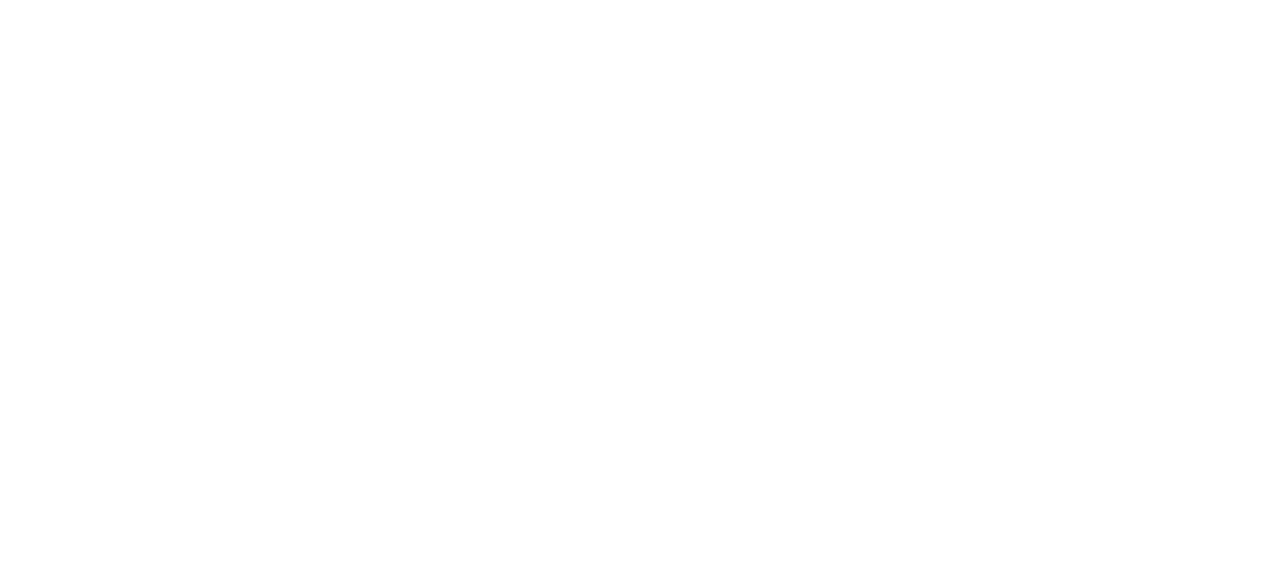
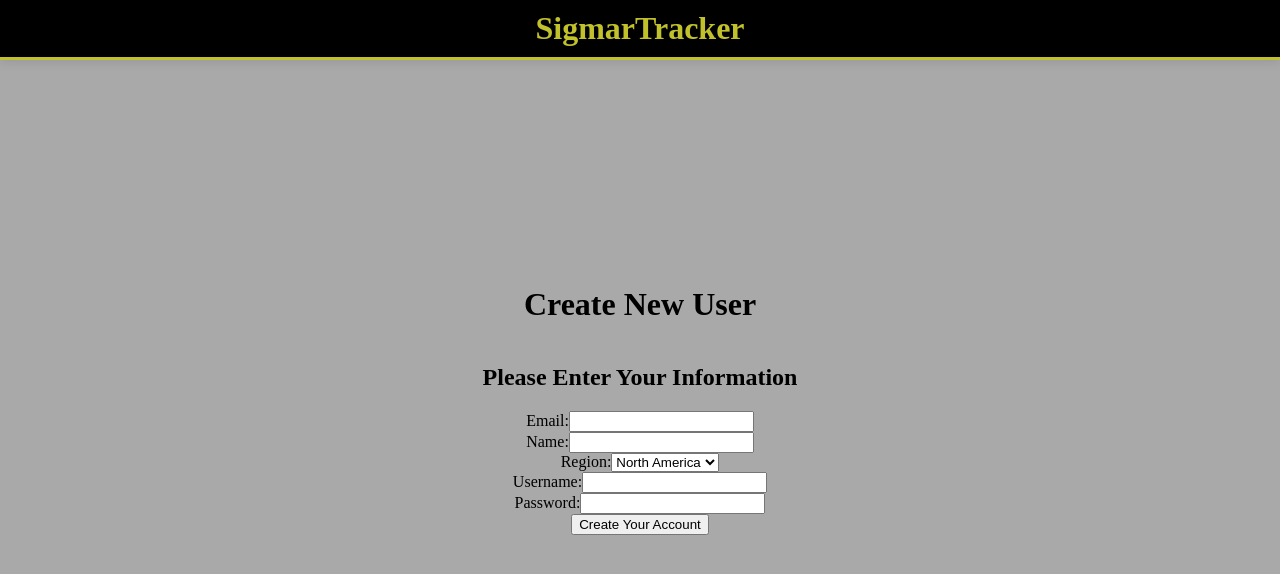
Before and after one commit to OzLievano/WarhammerTracker, a React app in the folder frontend/: page /create-user in a window 1280 px wide. Before the commit this address had no page. Shown: the top 574 px of the page. Built offline with nearby package versions, Linux system fonts and the light colour scheme.

Commit message:
feat: added create new user page and wired up createNewUser reducer

```diff
--- a/frontend/package.json
+++ b/frontend/package.json
@@ -15,6 +15,7 @@
     "@types/react": "^18.2.38",
     "@types/react-dom": "^18.2.17",
     "@types/redux-logger": "^3.0.12",
+    "@types/uuid": "^9.0.7",
     "cross-env": "^7.0.3",
     "css-loader": "^6.8.1",
     "dotenv": "^16.3.1",
--- a/frontend/src/App.tsx
+++ b/frontend/src/App.tsx
@@ -4,13 +4,10 @@
 import { LoginPage } from "./components/loginPage/LoginPage";
 import './app.css';
 import { HomePage } from "./components/homePage/HomePage";
-import { Provider } from "react-redux";
-import { store } from "./store";
+
 
 export const App:FunctionComponent = () => {
   return (
-    <Provider store={store}>
       <LoginPage/>
-    </Provider>
   )
 }
--- /dev/null
+++ b/frontend/src/components/loginPage/CreateUserPage.tsx
@@ -0,0 +1,89 @@
+import React, {useState} from 'react'
+import { HeaderBar } from '../headers/HeaderBar'
+import { useDispatch } from 'react-redux';
+import { useNavigate } from 'react-router-dom';
+import { createUser, User } from '../../slices/usersSlice';
+
+
+interface NewUser {
+  name: string;
+  email: string;
+  username: string;
+  password: string;
+  region: string;
+}
+export const CreateUserPage = () => {
+  const dispatch = useDispatch();
+  const navigate = useNavigate();
+  const [newUserData, setNewUserData] = useState<NewUser>({
+    name: '',
+    email: '',
+    username: '',
+    password: '',
+    region: ''
+  })
+
+  const submitCreateUser = () => {
+    try{
+      if (!newUserData.name || !newUserData.username || !newUserData.password || !newUserData.region) {
+        console.error('Validation failed: Please fill out all fields');
+        throw new Error('Please fill out all fields');
+      }
+      dispatch(createUser({newUserData}))
+      console.log(`created new User ${newUserData}`);
+      navigate('/');
+    }
+    catch(error) {
+      alert('OOOPS!')
+    }
+  }
+
+  const handleNewUserInformation = (e: React.ChangeEvent<HTMLInputElement>) => {
+    e.preventDefault();
+    setNewUserData({...newUserData,[e.target.name] : e.target.value})
+  }
+
+  return (
+    <div className='page-container'>
+      <HeaderBar />
+      <h1>Create New User</h1>
+      <form className='login-form' onSubmit={submitCreateUser}>
+        <h2>Please Enter Your Information</h2>
+        <label>
+          Email:
+          <input type='email' value={newUserData.email} onChange={handleNewUserInformation} />
+        </label>
+        <label>
+          Name:
+          <input type='text' value={newUserData.name} onChange={handleNewUserInformation}/>
+        </label>
+        <label>
+          Region:
+          <select value={newUserData.region} onChange={(e) => handleNewUserInformation}>
+            <option value='North America'>
+              North America
+            </option>
+            <option value='Europe'>
+              Europe
+            </option>
+            <option value='Latin America'>
+              Latin America
+            </option>
+            <option value='UK'>
+              UK
+            </option>
+          </select>
+        </label>
+        <label>
+          Username:
+          <input type='text' value={newUserData.username} onChange={handleNewUserInformation}/>
+        </label>
+        <label>
+          Password:
+          <input type='password' value={newUserData.password} onChange={handleNewUserInformation}/>
+        </label>
+        <button>Create Your Account</button>
+      </form>
+    </div>
+  )
+}
--- a/frontend/src/components/loginPage/LoginPage.tsx
+++ b/frontend/src/components/loginPage/LoginPage.tsx
@@ -15,7 +15,7 @@
     userPassword: '',
   });
   const navigate = useNavigate();
-  //TODO: onSubmit
+
   const login = () => {
     const isExistingUser = users.hasOwnProperty(userData.userName);
     if(isExistingUser) {
@@ -27,7 +27,11 @@
     }
   }
 
-  const handleUserLoginInput = (e: React.ChangeEvent<HTMLInputElement>) => {
+  const navigateToCreateNewUser = () => {
+    navigate('/create-user')
+  }
+
+  const handleUserLoginInformation = (e: React.ChangeEvent<HTMLInputElement>) => {
     e.preventDefault();
     setUserData({...userData,[e.target.name] : e.target.value})
   }
@@ -38,15 +42,15 @@
       <form className='login-form' onSubmit={login}>
         <h1>Sigmar Tracker</h1>
         <label htmlFor="userName">
-          <span>User Name:</span>
-          <input name="userName" id="userName" required type="text" value={userData.userName} onChange={handleUserLoginInput}/>
+          User Name:
+          <input name="userName" id="userName" required type="text" value={userData.userName} onChange={handleUserLoginInformation}/>
         </label>
         <label htmlFor='userPassword'>
-          <span>Password:</span>
-          <input name="userPassword" id="userPassword" required type="password" value={userData.userPassword} onChange={handleUserLoginInput}/>
+          Password:
+          <input name="userPassword" id="userPassword" required type="password" value={userData.userPassword} onChange={handleUserLoginInformation}/>
         </label>
         {/*TODO: wire up forgot password */}
-        <span>Create a New Account</span>
+        <span className='create-user' onClick={navigateToCreateNewUser}>Create a New Account</span>
         <span>Forgot Password?</span>
         <button>Login</button>
       </form>
--- a/frontend/src/components/loginPage/loginPage.css
+++ b/frontend/src/components/loginPage/loginPage.css
@@ -8,3 +8,8 @@
 .login-form span {
   display: block;
 }
+
+.login-form span:hover {
+  cursor: pointer;
+  color: yellow;
+}
--- a/frontend/src/index.tsx
+++ b/frontend/src/index.tsx
@@ -9,15 +9,20 @@
 import CreateMatch from './components/matches/CreateMatch';
 import { RoundInformation } from './components/matches/RoundInformation';
 import { MatchSummary } from './components/matches/MatchSummary';
+import { CreateUserPage } from './components/loginPage/CreateUserPage';
+import { Provider } from 'react-redux';
+import { store } from './store';
 
 // `!` is a non-null assertion because we are sure the value will never be null
 const root = ReactDOM.createRoot(document.getElementById('root')!);
 
 root.render(
   <React.StrictMode>
+    <Provider store={store}>
       <BrowserRouter>
       <Routes>
-        <Route path='/' element={<App/>} />
+          <Route path='/' element={<App />} />
+          <Route path='/create-user' element={<CreateUserPage/>}/>
           <Route path='/home' element={<HomePage/>} />
           <Route path='/leaderboards' element={<LeaderBoardHome/>} />
           <Route path="/create-match" element={<CreateMatch/>}/>
@@ -27,5 +32,6 @@
           <Route path='/user-profile' element={<ProfilePage/>} />
         </Routes>
       </BrowserRouter>
+    </Provider>
   </React.StrictMode>
 );
--- a/frontend/src/slices/usersSlice.ts
+++ b/frontend/src/slices/usersSlice.ts
@@ -1,13 +1,13 @@
-import { createSlice, createSelector } from '@reduxjs/toolkit'
+import { createSlice, createSelector, PayloadAction } from '@reduxjs/toolkit'
 import { ThunkMiddleware, Middleware, AnyAction, Dispatch } from '@reduxjs/toolkit';
-
+import {v4 as uuidv4} from 'uuid';
 export const myMiddleware: Middleware<{}, { users: UserState }, Dispatch<AnyAction>> = (store) => (next) => (action) => {
   // Your middleware logic here
   return next(action);
 };
 
-interface User {
-  id: number;
+export interface User {
+  id: string;
   name: string;
   username: string;
   password: string;
@@ -16,29 +16,29 @@
 
 export interface UserState {
   users: Record<string, User>;
-  selectedUserId: null | number;
+  selectedUserId: string;
 }
 
 const initialState:UserState = {
   users: {},
-  selectedUserId: null,
+  selectedUserId: 'null',
 };
 
 const usersSlice = createSlice({
   name: 'users',
   initialState,
   reducers: {
-    userCreated(state, action) {
+    createUser(state, action) {
       const user = action.payload;
       state.users[user.Id]= {
-        id: user.id,
+        id: uuidv4(),
         name: user.name,
         username: user.username,
         password: user.password,
         region: user.region,
       }
     },
-    getUser(state, action){
+    getUser(state:UserState, action:PayloadAction<{selectedUserId: string}>){
       return {
         ...state,
         selectedUserId: action.payload.selectedUserId
@@ -54,5 +54,5 @@
 export const selectUserById = (userId: number) =>
   createSelector([selectUsers], (users) => users[userId]);
 
-export const { userCreated, getUser } = usersSlice.actions
+export const { createUser, getUser } = usersSlice.actions
 export default usersSlice.reducer
```
Also changed, not shown: frontend/src/slices/matchesSlice.ts (+16 -16 lines), 1 other file (tests, documents, lock files or other folders). Lines whose indentation alone changed are shown as unchanged.
